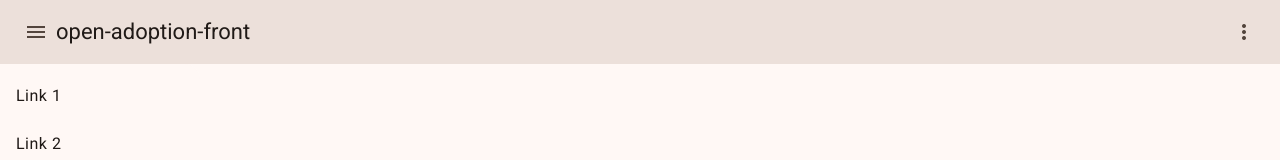
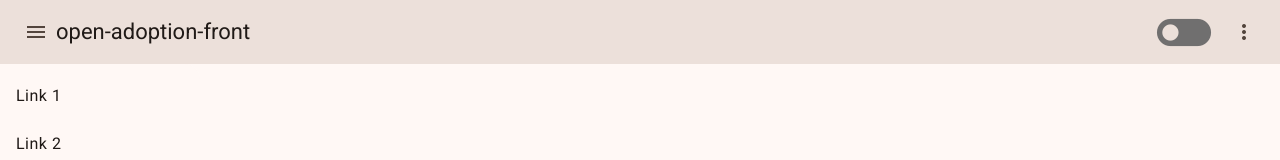
Before and after one commit to College-Redberry/open-adoption-front, an Angular app: page / in a window 1280 px wide. Shown: the top 160 px of the page. Built offline with nearby package versions, Linux system fonts and the light colour scheme.

Commit message:
feat: adiciona botão de alternância de tema com ThemeService

```diff
--- a/angular.json
+++ b/angular.json
@@ -100,5 +100,8 @@
         }
       }
     }
+  },
+  "cli": {
+    "analytics": "5e43fd32-d4b9-4bb3-903a-0db732babbf0"
   }
 }
--- a/src/app/toolbar/toolbar.component.html
+++ b/src/app/toolbar/toolbar.component.html
@@ -2,14 +2,27 @@
   <button type="button" aria-label="Toggle sidenav" mat-icon-button (click)="menuClick.emit()" >
     <mat-icon aria-label="Side nav toggle icon">menu</mat-icon>
   </button>
+
   <span>open-adoption-front</span>
+
+  <span class="spacer"></span>
+
+  <button class="botao-tema-icon" (click)="alternarTema()">
+    <span class="material-icons">
+      {{ themeService.isDarkMode() ? 'toggle_on' : 'toggle_off' }}
+    </span>
+  </button>
+
+
 
   <button class="actions" mat-icon-button [matMenuTriggerFor]="menu" aria-label="actions">
     <mat-icon>more_vert</mat-icon>
   </button>
+
 </mat-toolbar>
 
 <mat-menu #menu="matMenu">
+
   <button mat-menu-item>
     <mat-icon>logout</mat-icon>
     <span>Logout</span>
--- a/src/app/toolbar/toolbar.component.scss
+++ b/src/app/toolbar/toolbar.component.scss
@@ -10,6 +10,29 @@ mat-toolbar {
   ));
 }
 
+
 .actions {
   margin-left: auto;
 }
+
+
+.spacer {
+  flex: 1 1 auto;
+}
+
+.botao-tema-icon {
+  width: 80px;
+  height: 80px;
+  border: none;
+  background: none;
+  cursor: pointer;
+  display: flex;
+  align-items: center;
+  justify-content: center;
+
+  .material-icons {
+    font-size: 65px !important;
+    color: #706f6f;
+    line-height: 1;
+  }
+}
--- a/src/app/toolbar/toolbar.component.ts
+++ b/src/app/toolbar/toolbar.component.ts
@@ -3,6 +3,7 @@ import { MatToolbarModule } from '@angular/material/toolbar';
 import { MatButtonModule } from '@angular/material/button';
 import { MatIconModule } from '@angular/material/icon';
 import { MatMenuModule } from '@angular/material/menu';
+import { ThemeService } from '../theme/theme.service';
 
 @Component({
   selector: 'app-toolbar',
@@ -17,4 +18,11 @@ import { MatMenuModule } from '@angular/material/menu';
 })
 export class ToolbarComponent {
   readonly menuClick = output();
+  temaAtivo = false;
+
+   constructor(public themeService: ThemeService) {}
+
+  alternarTema(): void {
+    this.themeService.toggleDarkMode();
+  }
 }
```
